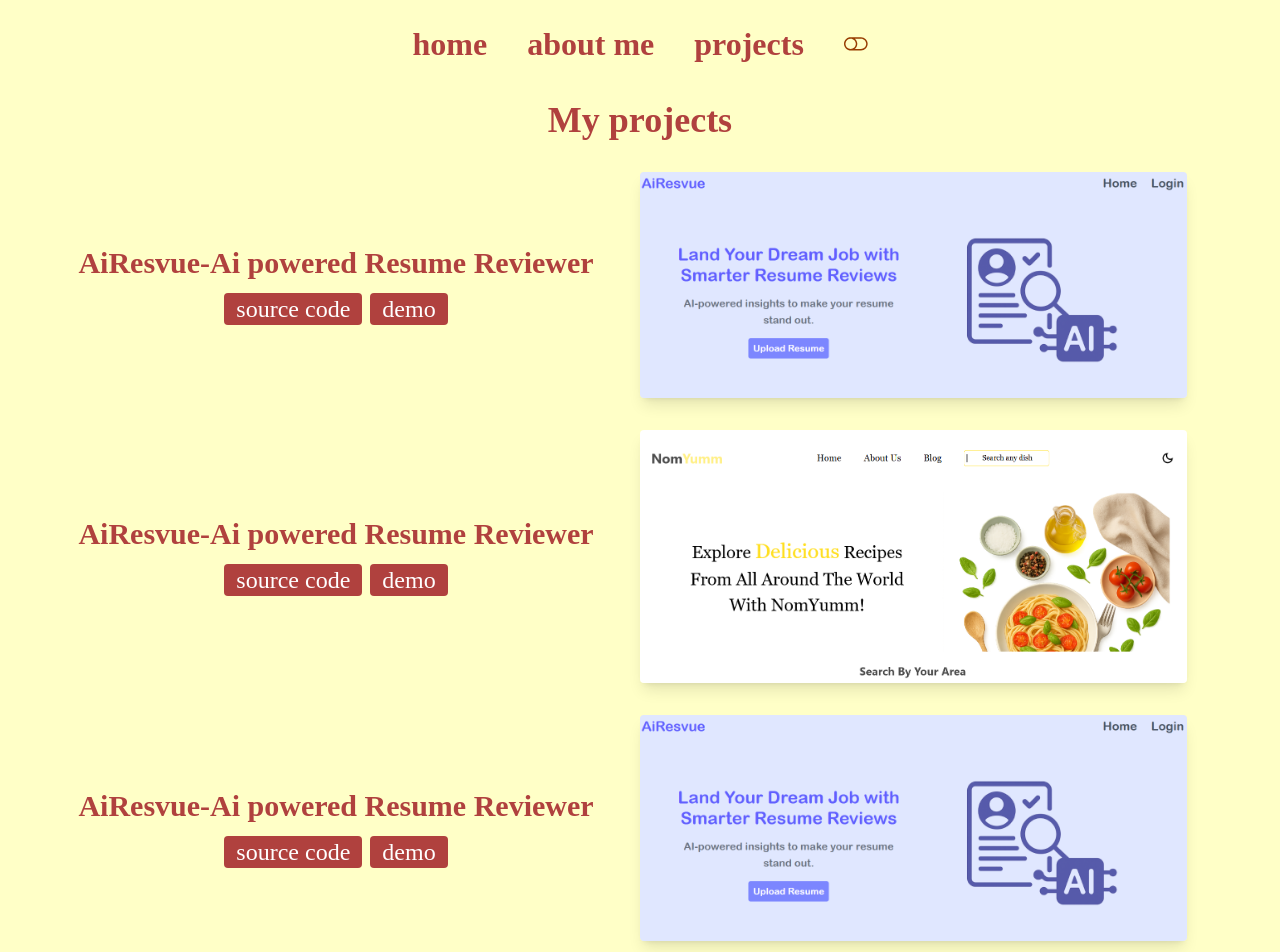
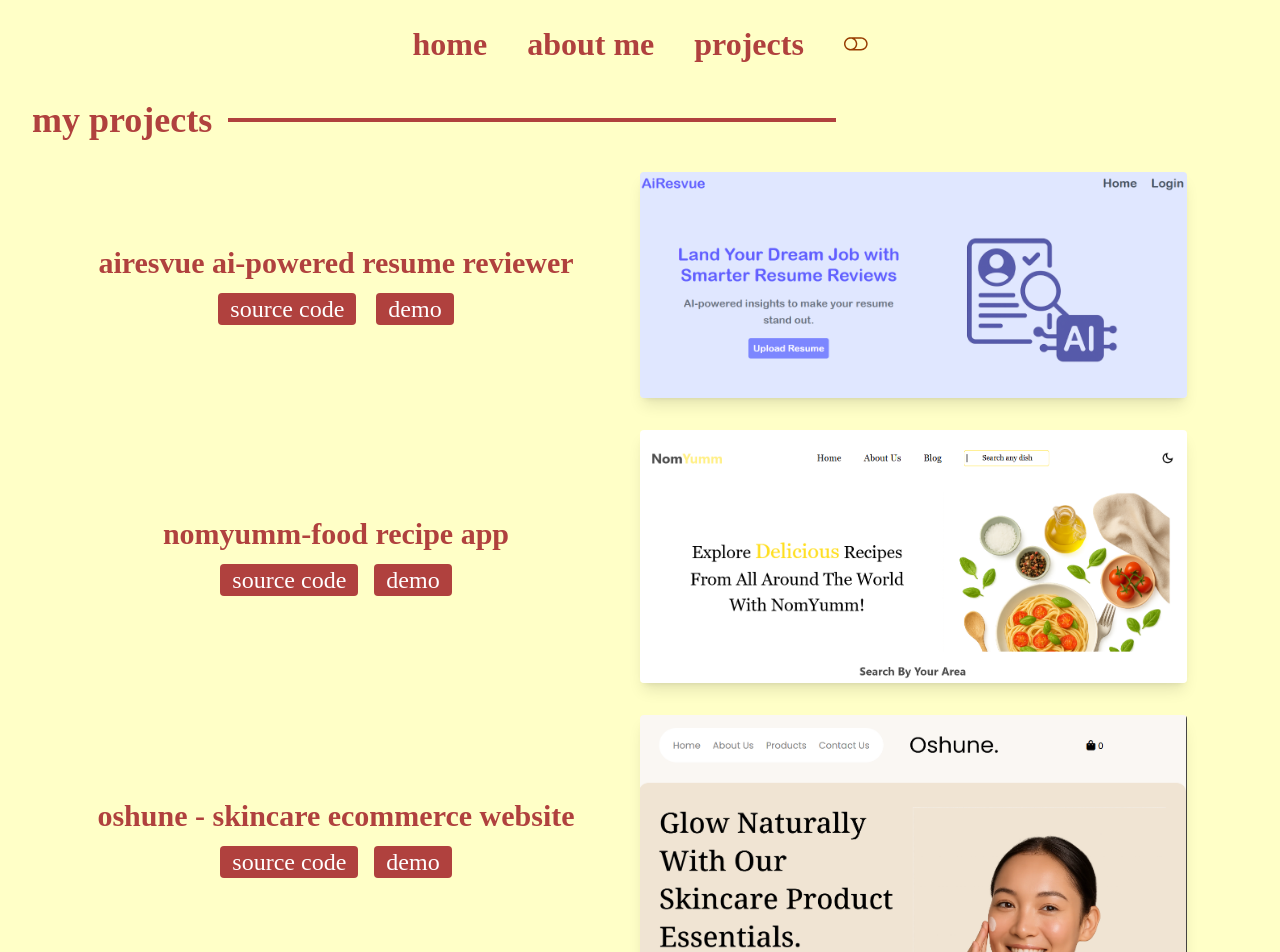
Before and after one commit to SanjilaGangaju/portfolio-site, a React (Vite) app: page /projects in a window 1280 px wide. Shown: the top 952 px of the page. Built offline with nearby package versions, Linux system fonts and the light colour scheme; a web font is replaced by a local one.

Commit message:
changes to fonts

```diff
--- a/src/pages/About.jsx
+++ b/src/pages/About.jsx
@@ -17,12 +17,12 @@ const About = ({darkMode}) => {
           <hr className='w-1/2 border-2 '></hr>
         </div>
         <div className='grid grid-cols-3 md:grid-cols-4 gap-16 items-center p-10 justify-center'>
-          <div className='bg-yellow-100 rounded py-5 flex items-center justify-center'><img src="src/assets/html-1.svg" className='w-[50%] '></img></div>
-         <div className='bg-yellow-100 rounded py-5 flex items-center justify-center'><img src="src/assets/css-3.svg" className='w-[50%]'></img></div>
-         <div className='bg-yellow-100 rounded py-5 flex items-center justify-center'><img src="src/assets/javascript-1.svg" className='w-[50%]'></img></div>
-        <div className='bg-yellow-100  rounded py-5 flex items-center justify-center'><img src="src/assets/react-2.svg" className='w-[50%]'></img></div>
-         <div className='bg-yellow-100 rounded py-5 flex items-center justify-center'><img src="src/assets/tailwind-css-2.svg" className='w-[50%]'></img></div>
-         <div className='bg-yellow-100 rounded py-5 flex items-center justify-center'><img src="src/assets/bootstrap-5-1.svg" className='w-[50%]'></img></div>
+          <div className='bg-yellow-100 rounded py-5 flex items-center justify-center'><img src="./assets/html-1.svg" className='w-[50%] '></img></div>
+         <div className='bg-yellow-100 rounded py-5 flex items-center justify-center'><img src="./assets/css-3.svg" className='w-[50%]'></img></div>
+         <div className='bg-yellow-100 rounded py-5 flex items-center justify-center'><img src="./assets/javascript-1.svg" className='w-[50%]'></img></div>
+        <div className='bg-yellow-100  rounded py-5 flex items-center justify-center'><img src="./assets/react-2.svg" className='w-[50%]'></img></div>
+         <div className='bg-yellow-100 rounded py-5 flex items-center justify-center'><img src="./assets/tailwind-css-2.svg" className='w-[50%]'></img></div>
+         <div className='bg-yellow-100 rounded py-5 flex items-center justify-center'><img src="./assets/bootstrap-5-1.svg" className='w-[50%]'></img></div>
         </div>
 
       </div>
--- a/src/pages/Projects.jsx
+++ b/src/pages/Projects.jsx
@@ -5,16 +5,24 @@ import Button from '../components/Button'
 const Projects = ({darkMode}) => {
   return (
     <div className={`text-center flex flex-col items-center justify-center p-8 ${darkMode?"darkmode": "lightmode"}`}>
-        <h2 className='font-imperial  text-4xl font-semibold mb-8'>My projects</h2>
+      <div className='flex items-center gap-4 w-full mb-8'>
+          <h2 className='font-saint  text-4xl font-semibold '>my projects</h2>
+          <hr className='w-1/2 border-2 '></hr>
+
+      </div>
+
 
        <div className='grid grid-cols-1 gap-8'>
         <div className='grid grid-cols-2 items-center justify-center'>
           <div>
-            <p className='text-3xl   font-semibold font-saint'>AiResvue-Ai powered Resume Reviewer</p>
+            <p className='text-3xl   font-semibold font-saint'>airesvue ai-powered resume reviewer</p>
            <div className='flex gap-2 items-center justify-center mt-3'>
-             <Button text='source code' link="https://github.com/SanjilaGangaju/AI-Resume-Reviewer"></Button>
+            <div className="flex gap-5">
+                <Button text='source code'  link="https://github.com/SanjilaGangaju/AI-Resume-Reviewer"></Button>
 
            <Button text='demo' link="https://ai-resume-reviewer-six.vercel.app/"></Button>
+            </div>
+
            </div>
 
 
@@ -29,11 +37,14 @@ const Projects = ({darkMode}) => {
         </div>
         <div className='grid grid-cols-2 items-center justify-center'>
           <div>
-            <p className='text-3xl   font-semibold font-saint'>AiResvue-Ai powered Resume Reviewer</p>
+            <p className='text-3xl   font-semibold font-saint'>nomyumm-food recipe app</p>
            <div className='flex gap-2 items-center justify-center mt-3'>
-             <Button text='source code' link="https://github.com/SanjilaGangaju/NomYm"></Button>
+            <div className='flex gap-4'>
+                <Button text='source code' link="https://github.com/SanjilaGangaju/NomYm"></Button>
 
-           <Button text='demo' link="hhttps://nom-ym.vercel.app/"></Button>
+                <Button text='demo' link="https://nom-ym.vercel.app/"></Button>
+            </div>
+
            </div>
 
 
@@ -48,11 +59,14 @@ const Projects = ({darkMode}) => {
         </div>
         <div className='grid grid-cols-2 items-center justify-center'>
           <div>
-            <p className='text-3xl   font-semibold font-saint'>AiResvue-Ai powered Resume Reviewer</p>
+            <p className='text-3xl   font-semibold font-saint'>oshune - skincare ecommerce website</p>
            <div className='flex gap-2 items-center justify-center mt-3'>
-             <Button text='source code' link="https://github.com/SanjilaGangaju/AI-Resume-Reviewer"></Button>
+            <div className='flex gap-4'>
+                 <Button text='source code' link="https://github.com/SanjilaGangaju/Oshune"></Button>
 
-           <Button text='demo' link="https://ai-resume-reviewer-six.vercel.app/"></Button>
+           <Button text='demo' link="https://oshune.vercel.app/"></Button>
+            </div>
+
            </div>
 
 
@@ -61,7 +75,7 @@ const Projects = ({darkMode}) => {
           </div>
 
            <div className='outline-none shadow-lg w-[90%] rounded'>
-                <img src='./assets/resvuephoto.png' className='w-full object-cover rounded'></img>
+                <img src='./assets/oshune.png' className='w-full object-cover rounded'></img>
 
           </div>
         </div>
```
Also changed, not shown: public/assets/oshune.png (added).
